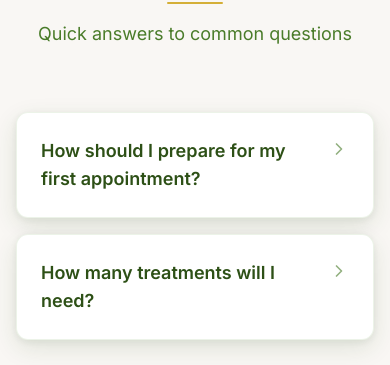
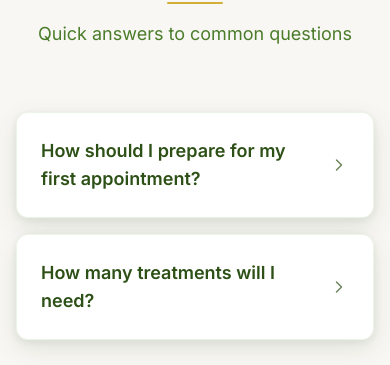
Before and after one commit to hbacalso1229/wellness-needles, a Next.js app: page /contact in a window 390 px wide. Shown: the part 2520-2885 px from the top of the page. Built offline with nearby package versions, Linux system fonts and the light colour scheme; no server answers.

Commit message:
Show FAQ chevron accordion on all breakpoints on Contact

```diff
--- a/src/app/contact/page.tsx
+++ b/src/app/contact/page.tsx
@@ -388,7 +388,7 @@ export default function Contact() {
                 <div key={faq.question} className={interactiveCardClass}>
                   <button
                     type="button"
-                    className="flex w-full items-start justify-between gap-3 text-left sm:cursor-default"
+                    className="flex w-full items-center justify-between gap-3 text-left"
                     aria-expanded={isOpen}
                     aria-controls={`faq-answer-${index}`}
                     id={`faq-question-${index}`}
@@ -398,9 +398,10 @@ export default function Contact() {
                   >
                     <h3 className="font-semibold text-lg text-primary pr-1">{faq.question}</h3>
                     <ChevronRight
-                      className={`mt-0.5 h-5 w-5 shrink-0 text-secondary/60 transition-transform duration-300 sm:hidden ${
+                      className={`h-5 w-5 shrink-0 text-primary/70 transition-transform duration-300 ${
                         isOpen ? 'rotate-90 text-primary' : ''
                       }`}
+                      strokeWidth={1.75}
                       aria-hidden
                     />
                   </button>
@@ -409,7 +410,7 @@ export default function Contact() {
                     id={`faq-answer-${index}`}
                     role="region"
                     aria-labelledby={`faq-question-${index}`}
-                    className={`${isOpen ? 'mt-3 block' : 'hidden'} sm:mt-3 sm:block`}
+                    className={isOpen ? 'mt-3 block' : 'hidden'}
                   >
                     <div className="mb-3 h-0.5 w-10 rounded-full bg-gold" aria-hidden="true" />
                     <p className="text-secondary">{faq.answer}</p>
```
